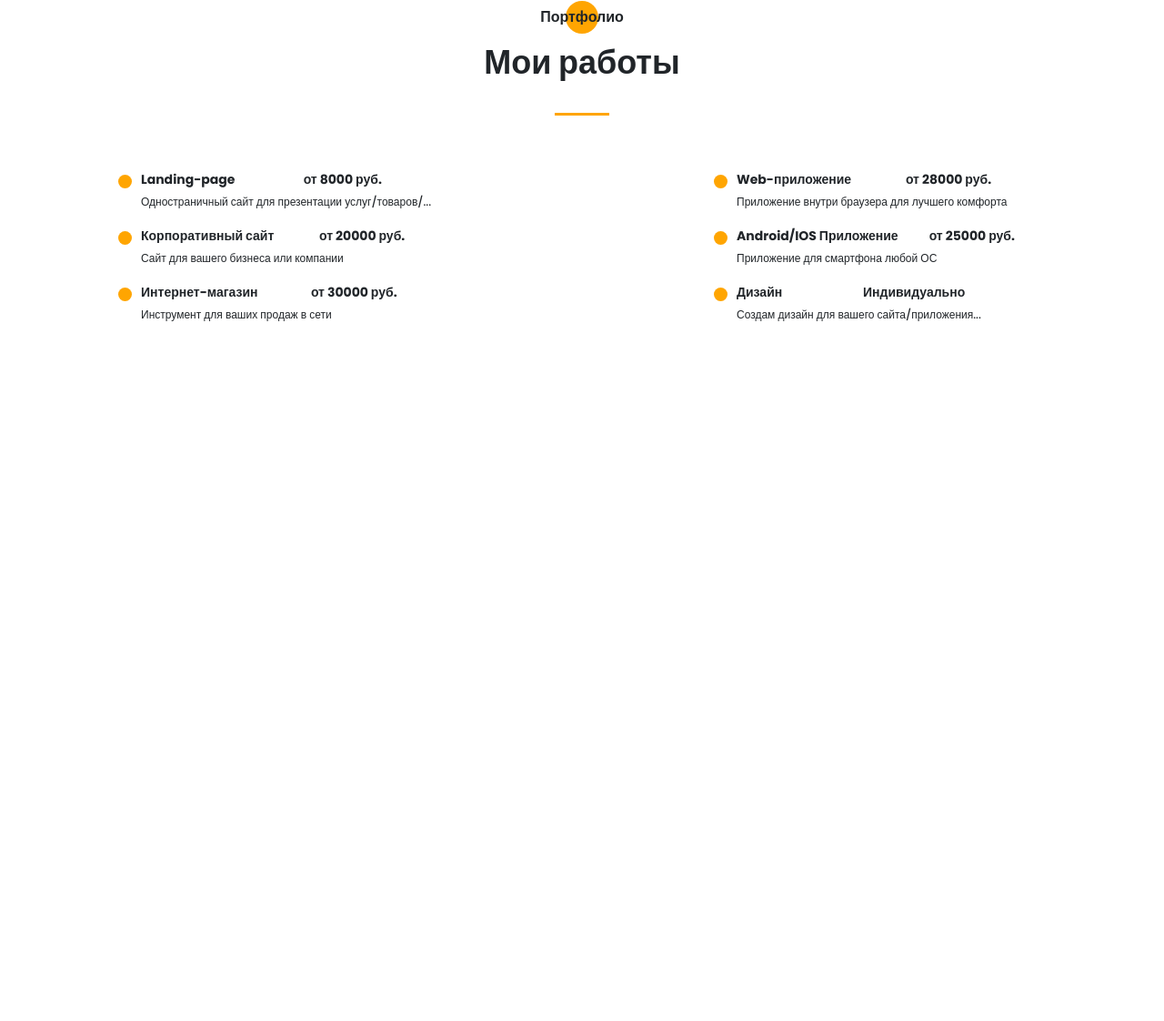
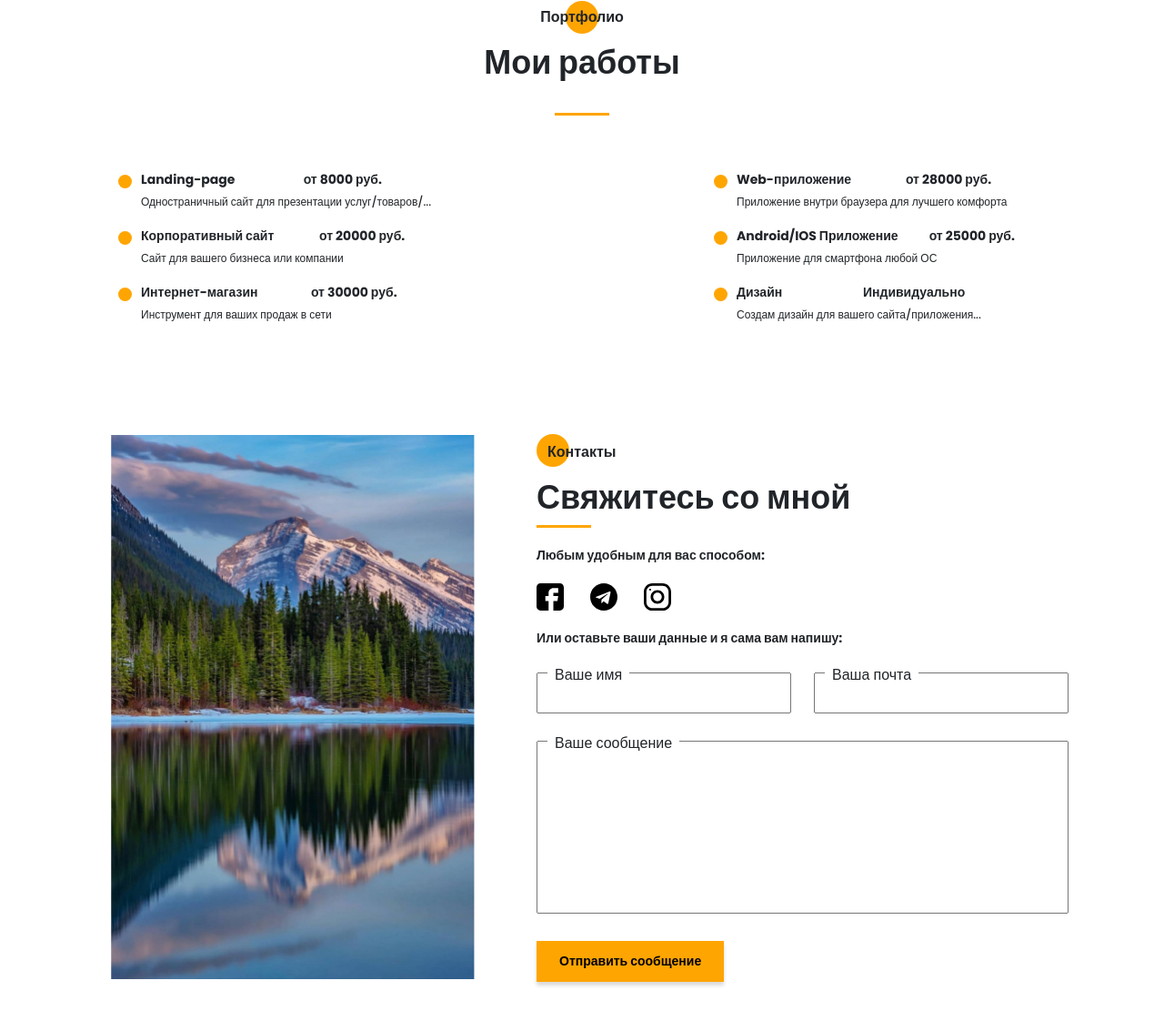
Before and after one commit to SalavatIskhakov/portfolio, a website: page src/index.html in a window 1280 px wide. Shown: the part 4345-5467 px from the top of the page at 91% size. Before the commit the page ends 4703 px from the top, so only its background shows below. Drawn offline with nearby package versions, Linux system fonts and the light colour scheme; files that its build step writes are made by us from their sources; files whose address does not match are found by name.

Commit message:
contacts section

```diff
--- a/src/index.html
+++ b/src/index.html
@@ -420,7 +420,58 @@
         </div>
       </div>
     </div>
+  </section>
 
+  <section class="contacts">
+    <div class="container">
+      <div class="contacts__wrapper">
+        <div class="about__photo">
+          <img src="img/main_photo.jpg" alt="photo">
+        </div>
+        <div class="contacts__descr">
+          <h2 class="title title_fz16 contacts__title">Контакты</h2>
+          <div class="title title_fz36 contacts__subtitle">Свяжитесь со мной</div>
+          <div class="divider"></div>
+
+          <div class="title title_fz14 contacts__text">
+            Любым удобным для вас способом:
+          </div>
+          <div class="contacts__social">
+            <a href="#" class="contacts__link">
+              <img src="icons/social/facebook_black.svg" alt="facebook">
+            </a>
+            <a href="#" class="contacts__link">
+              <img src="icons/social/telegram_black.svg" alt="telegram">
+            </a>
+            <a href="#" class="contacts__link">
+              <img src="icons/social/instagram_black.svg" alt="instagram">
+            </a>
+          </div>
+          <div class="title title_fz14 contacts__text">
+            Или оставьте ваши данные и я сама вам напишу:
+          </div>
+
+          <form action="#" class="contacts__form">
+            <div class="contacts__input">
+              <input type="text" name="name" id="name">
+              <label for="name">Ваше имя</label>
+            </div>
+            <div class="contacts__input">
+              <input type="email" name="email" id="email">
+              <label for="email">Ваша почта</label>
+            </div>
+
+            <div class="contacts__textarea">
+              <textarea name="text" id="text"></textarea>
+              <label for="name">Ваше сообщение</label>
+            </div>
+            <div>
+              <button class="contacts__btn btn">Отправить сообщение</button>
+            </div>
+          </form>
+        </div>
+      </div>
+    </div>
   </section>
 
   <script src="js/script.js"></script>
--- /dev/null
+++ b/src/sass/blocks/_contacts.scss
@@ -0,0 +1,80 @@
+.contacts {
+  padding: 120px 0 90px 0;
+  &__wrapper {
+    padding: 0 35px 0 52px;
+    display: grid;
+    grid-template-columns: 400px 585px;
+    justify-content: space-between;
+  }
+  &__photo {
+    img {
+      width: 100%;
+    }
+  }
+  &__descr {
+    padding-top: 6px;
+    .divider {
+      margin: 0;
+    }
+  }
+  &__title {
+    position: relative;
+    padding: 1px 0 0 12px;
+    @include before_circle;
+  }
+  &__text,
+  &__social {
+    margin-top: 20px;
+  }
+  &__link {
+    margin-right: 25px;
+    img {
+      min-width: 30px;
+      min-height: 30px;
+    }
+  }
+  &__form {
+    margin-top: 27px;
+    display: grid;
+    grid-template: 45px 190px 45px / repeat(2, 280px);
+    justify-content: space-between;
+    row-gap: 30px;
+    label {
+      display: block;
+      position: absolute;
+      top: -9px;
+      left: 12px;
+      height: 18px;
+      padding: 0 8px;
+      background-color: #fff;
+      font-style: 12px;
+      margin-bottom: 0;
+    }
+  }
+  &__input {
+    position: relative;
+    input {
+      width: 100%;
+      height: 100%;
+      padding: 0 20px;
+      font-style: 12px;
+    }
+  }
+  &__textarea {
+    position: relative;
+    grid-column: 1 / 3;
+    textarea {
+      width: 100%;
+      height: 100%;
+      resize: none;
+      padding: 20px;
+      font-style: 12px;
+    }
+  }
+  &__btn {
+    border: none;
+    font-weight: bold;
+    font-size: 14px;
+    line-height: 21px;
+  }
+}
--- a/src/sass/style.scss
+++ b/src/sass/style.scss
@@ -32,3 +32,4 @@
 @import "blocks/skills";
 @import "blocks/portfolio";
 @import "blocks/priceList";
+@import "blocks/contacts";
```
Also changed, not shown: dist/css/style.min.css, dist/icons/social/facebook_black.svg (added), dist/icons/social/instagram_black.svg (added), dist/icons/social/telegram_black.svg (added), dist/index.html, src/icons/social/facebook_black.svg (added), src/icons/social/instagram_black.svg (added).
